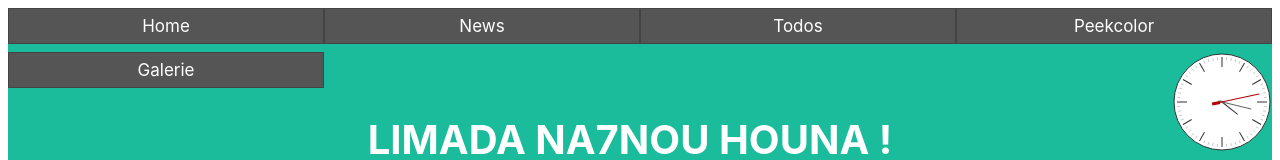
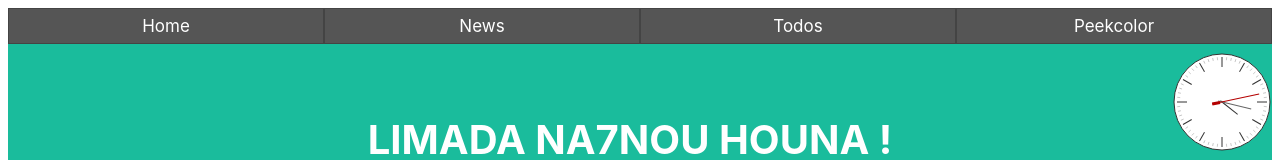
Before and after one commit to djzh23/svelte-app, a Svelte app: page / in a window 1280 px wide. Shown: the top 160 px of the page. Built offline with nearby package versions, Linux system fonts and the light colour scheme.

Commit message:
Update App.svelte

```diff
--- a/src/App.svelte
+++ b/src/App.svelte
@@ -6,7 +6,7 @@
 	import Todos from './Todos.svelte';
 	import Peekcolor from './peekComponents/Peekcolor.svelte';
 	import Clock from './Clock.svelte';
-	import Galerie from './Galerie.svelte';
+
 
 	import { AppBar, Divider, Button, MaterialApp } from "svelte-materialify";
 
@@ -14,8 +14,7 @@
 		{ name: "Home", component: HomePage },
 		{ name: "News", component: NewsPage },
 		{ name: "Todos", component: Todos },
-		{ name: "Peekcolor", component: Peekcolor },
-		{name: "Galerie", component:Galerie}
+		{ name: "Peekcolor", component: Peekcolor }
 	];
 
 	// Loads an object in webpages array
```
